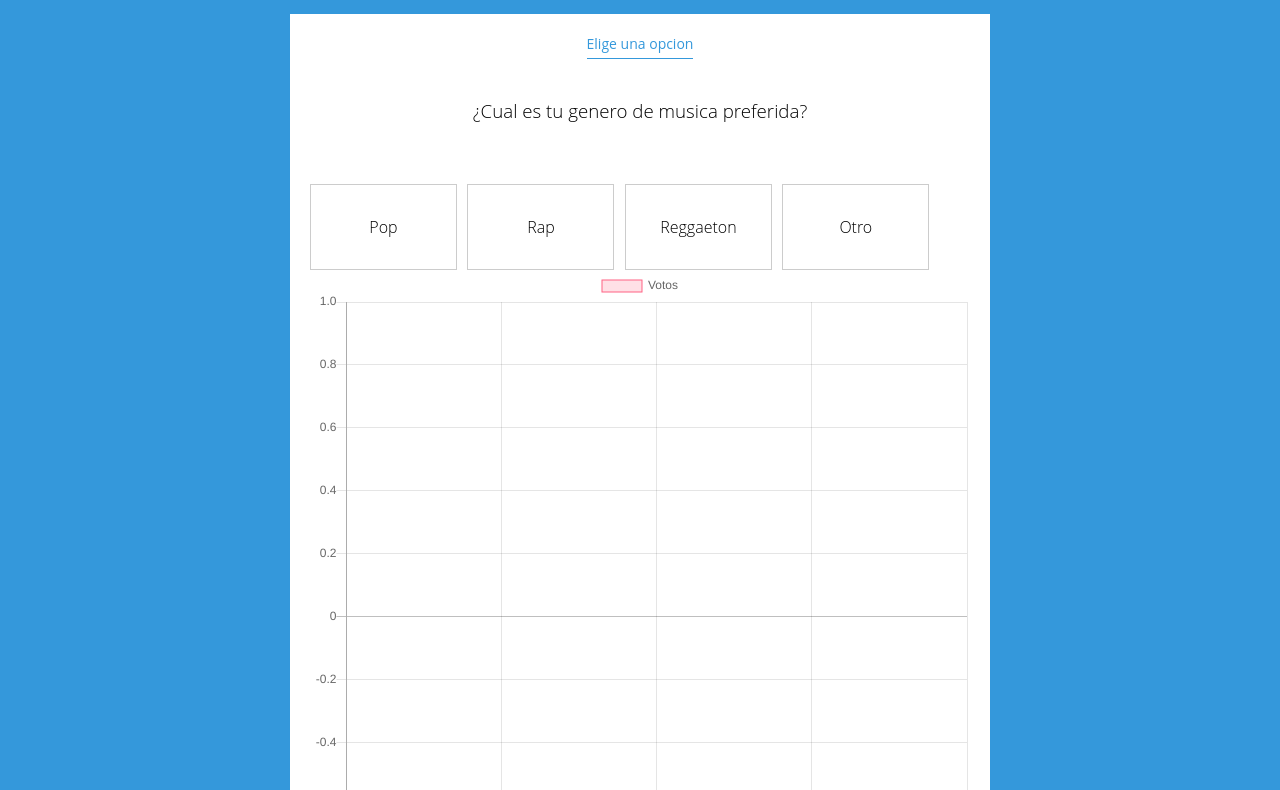
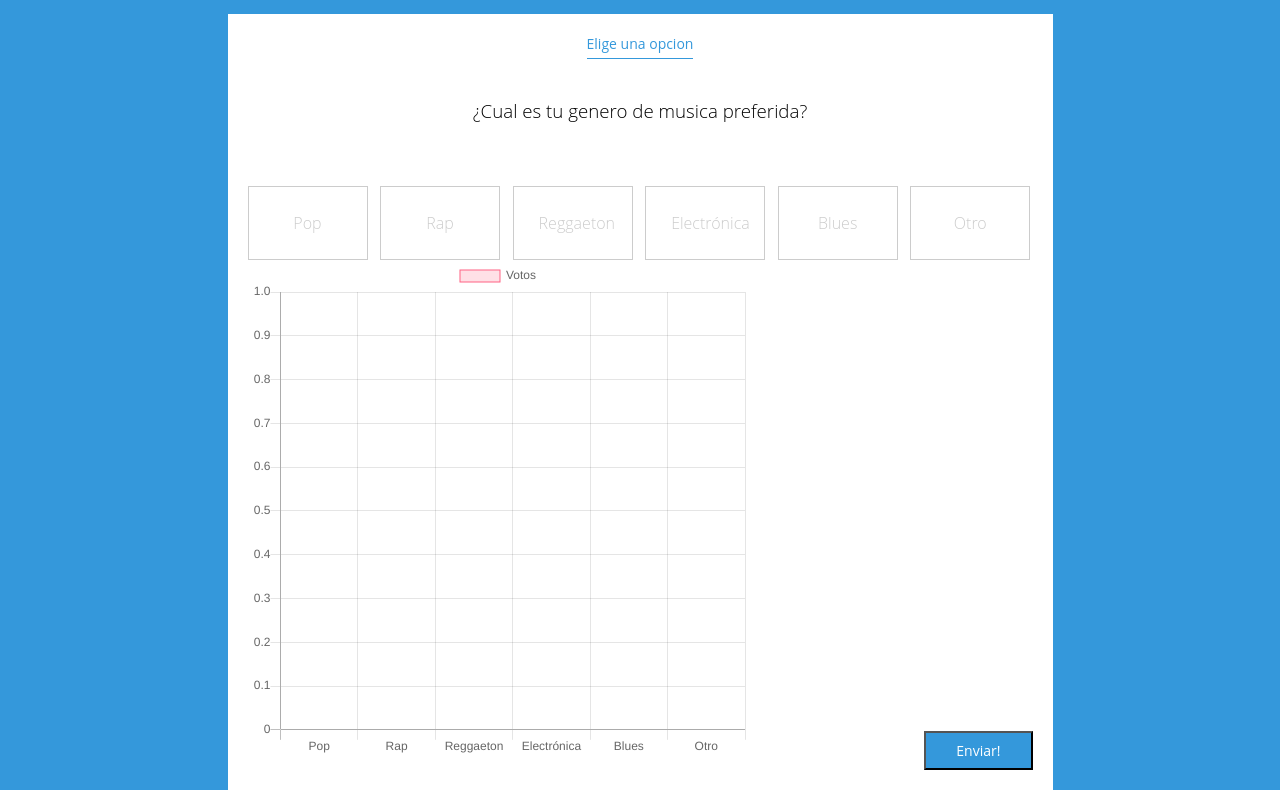
Before and after one commit to MarcosCaamal/Tema3_ProyectoEncuesta, a plain HTML site: page proyectoEncuestaMusical/public/index.html in a window 1280 px wide. Shown: the part 80-870 px from the top of the page. Drawn offline with nearby package versions, Linux system fonts and the light colour scheme; no server answers.

Commit message:
Graficación y diseño

```diff
--- a/proyectoEncuestaMusical/public/estilos.css
+++ b/proyectoEncuestaMusical/public/estilos.css
@@ -35,6 +35,7 @@ html, body{
       display: block;
       float:left;
       margin: 1.6% 0 0 1.6%;
+      width: 120px;
   }
 
   .col:first-of-type {
@@ -43,7 +44,7 @@ html, body{
 
   .container{
     width: 100%;
-    max-width: 700px;
+    max-width: 825px;
     margin: 0 auto;
     position: relative;
   }
@@ -163,3 +164,33 @@ html, body{
     cursor: pointer;
     position: relative;
   }
+  .form-wrapper input[type="radio"] + label:before{
+    content: "✔";
+    position: absolute;
+    right: -10px;
+    top: -10px;
+    width: 30px;
+    height: 30px;
+    line-height: 30px;
+    border-radius: 100%;
+    background-color: #3498db;
+    color: #fff;
+    display: none;
+  }
+
+  .form-wrapper input[type="radio"]:checked + label:before{
+    display: block;
+  }
+
+  .form-wrapper input[type="radio"] + label h4{
+    margin: 15px;
+    color: #ccc;
+  }
+
+  .form-wrapper input[type="radio"]:checked + label{
+    border: 1px solid #3498db;
+  }
+
+  .form-wrapper input[type="radio"]:checked + label h4{
+    color: #3498db;
+  }
--- a/proyectoEncuestaMusical/public/index.html
+++ b/proyectoEncuestaMusical/public/index.html
@@ -11,7 +11,7 @@
   <title>Document</title>
 </head>
 <body>
-  <h1>Mi encuesta</h1>
+  <h1 align="center">Mi encuesta</h1>
   <div class="container">
     <div class="wrapper">
       <ul class="steps">
@@ -28,20 +28,34 @@
               </label>
             </div>
             <div class="four col">
-              <input type="radio" name="deporte" id="r2" value="1"><label for="r2">
+              <input type="radio" name="deporte" id="r2" value="1">
+              <label for="r2">
                 <h4>Rap</h4>
               </label>
             </div>
             <div class="four col">
-              <input type="radio" name="deporte" id="r3" value="2"><label for="r3">
+              <input type="radio" name="deporte" id="r3" value="2">
+              <label for="r3">
                 <h4>Reggaeton</h4>
               </label>
             </div>
             <div class="four col">
                 <input type="radio" name="deporte" id="r4" value="3">
                 <label for="r4">
-                  <h4>Otro</h4>
+                  <h4>Electrónica</h4>
                 </label>
+            </div>
+            <div class="four col">
+              <input type="radio" name="deporte" id="r5" value="4">
+              <label for="r5">
+                <h4>Blues</h4>
+              </label>
+            </div>
+            <div class="four col">
+              <input type="radio" name="deporte" id="r6" value="5">
+              <label for="r6">
+                <h4>Otro</h4>
+              </label>
             </div>
           </div>
           <canvas id="myChart" width="500" height="500"></canvas>
--- a/proyectoEncuestaMusical/public/main.js
+++ b/proyectoEncuestaMusical/public/main.js
@@ -1,28 +1,30 @@
 //codigo gráfica
 var canvas = document.getElementById('myChart').getContext('2d');
 var data = {
-    labels: ["Pop", "Rap", "Reggaeton", "Otro"],
+    labels: ["Pop", "Rap", "Reggaeton", "Electrónica", "Blues", "Otro"],
     datasets: [
         {
             label: "Votos",
             fill: false,
             lineTension: 0.1,
             backgroundColor: [
-                'rgba(255, 99, 132, 0.2)',
-                'rgba(255, 99, 132, 0.2)',
-                'rgba(255, 99, 132, 0.2)',
-                'rgba(255, 99, 132, 0.2)',
-
+              'rgba(255, 99, 132, 0.2)',
+              'rgba(84, 241, 5, 0.2)',
+              'rgba(255, 206, 86, 0.2)',
+              'rgba(11, 175, 110, 0.2)',
+              'rgba(243, 10, 95, 0.2)',
+              'rgba(153, 102, 255, 0.2)'
             ],
             borderColor: [
-                'rgba(255, 99, 132, 1)',
-                'rgba(255, 99, 132, 1)',
-                'rgba(255, 99, 132, 1)',
-                'rgba(255, 99, 132, 1)',
-
+              'rgba(255, 99, 132, 1)',
+              'rgba(84, 241, 5, 1)',
+              'rgba(255, 206, 86, 1)',
+              'rgba(11, 175, 110, 1)',
+              'rgba(243, 10, 95, 1)',
+              'rgba(153, 102, 255, 1)'
             ],
             borderWidth: 1,
-            data: [0, 0, 0, 0],
+            data: [0, 0, 0, 0, 0, 0],
         }
     ]
 };
@@ -45,10 +47,15 @@ function adddata(id){
 }
 
 var option = {
-
-    responsive: true,
-    maintainAspectRatio: false,
-
+  responsive: false,
+  maintainAspectRatio: false,
+  scales: {
+      yAxes: [{
+          ticks: {
+              beginAtZero:true
+          }
+      }]
+  }
 };
 var myLineChart = Chart.Bar(canvas,{
 	data:data,
```
